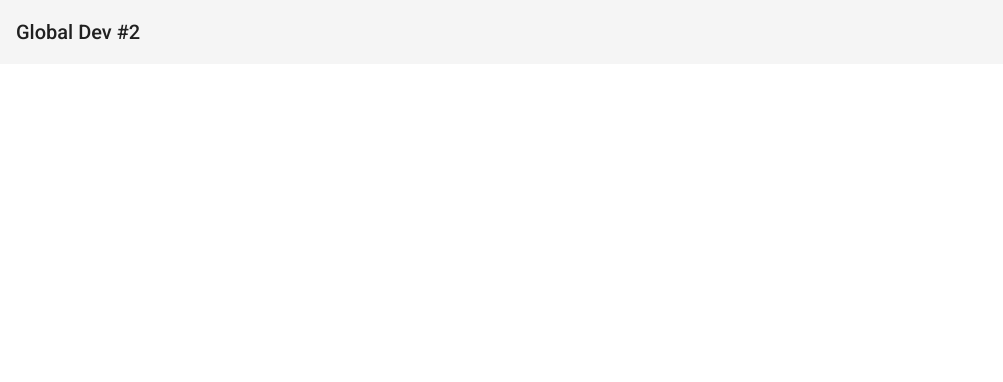
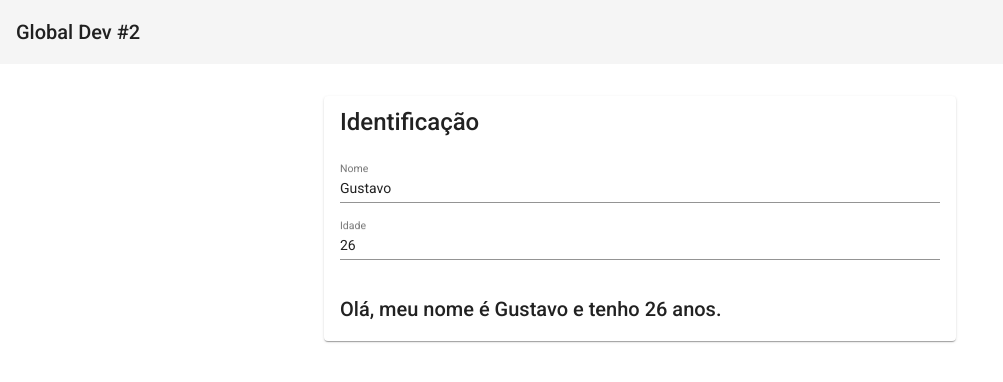
Before and after one commit to gmcotta/DIO-global-dev-2-desafio, an Angular app: page / in a window 1280 px wide. Shown: the top 382 px of the page, without its empty margins (0-1003 px from the left). Built offline with nearby package versions, Linux system fonts and the light colour scheme.

Commit message:
Creating identification component

```diff
--- a/src/app/home/home.component.html
+++ b/src/app/home/home.component.html
@@ -1 +1,4 @@
-<mat-toolbar>Global Dev #2</mat-toolbar>
+<header>
+  <mat-toolbar>Global Dev #2</mat-toolbar>
+  <gmc-name></gmc-name>
+</header>
--- a/src/app/home/home.module.ts
+++ b/src/app/home/home.module.ts
@@ -2,6 +2,7 @@ import { NgModule } from '@angular/core';
 import { CommonModule } from '@angular/common';
 import { MatToolbarModule } from '@angular/material/toolbar';
 import { HomeComponent } from './home.component';
+import { IdentificationModule } from '../identification/identification.module';
 
 @NgModule({
   declarations: [
@@ -10,6 +11,7 @@ import { HomeComponent } from './home.component';
   imports: [
     CommonModule,
     MatToolbarModule,
+    IdentificationModule,
   ]
 })
 export class HomeModule { }
--- /dev/null
+++ b/src/app/identification/identification.component.html
@@ -0,0 +1,25 @@
+<div class="identification__container">
+  <mat-card class="identification__card">
+    <mat-card-title>Identificação</mat-card-title>
+    <section class="identification__form">
+      <mat-form-field>
+        <mat-label>Nome</mat-label>
+        <input
+          matInput
+          name="name"
+          [(ngModel)]="name"
+        />
+      </mat-form-field>
+      <mat-form-field>
+        <mat-label>Idade</mat-label>
+        <input
+          matInput
+          name="age"
+          type="number"
+          [(ngModel)]="age"
+        />
+      </mat-form-field>
+      <h2 class="identification__result">Olá, meu nome é {{ name }} e tenho {{ age }} anos.</h2>
+    </section>
+  </mat-card>
+</div>
--- /dev/null
+++ b/src/app/identification/identification.component.scss
@@ -0,0 +1,20 @@
+.identification {
+  &__container {
+    padding: 32px;
+  }
+
+  &__card {
+    max-width: 600px;
+    margin: auto;
+  }
+
+  &__form {
+    display: flex;
+    flex-direction: column;
+    margin-top: 32px;
+  }
+
+  &__result {
+    margin: 16px 0 0 0;
+  }
+}
--- /dev/null
+++ b/src/app/identification/identification.component.ts
@@ -0,0 +1,17 @@
+import { Component, OnInit } from '@angular/core';
+
+@Component({
+  selector: 'gmc-name',
+  templateUrl: './identification.component.html',
+  styleUrls: ['./identification.component.scss']
+})
+export class IdentificationComponent implements OnInit {
+  name = 'Gustavo';
+  age = 26;
+
+  constructor() {
+  }
+
+  ngOnInit(): void {
+  }
+}
```
Also changed, not shown: src/app/identification/identification.module.ts (added, +22 -0 lines), 1 other file (tests, documents, lock files or other folders).
